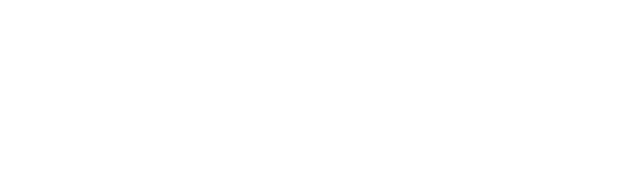
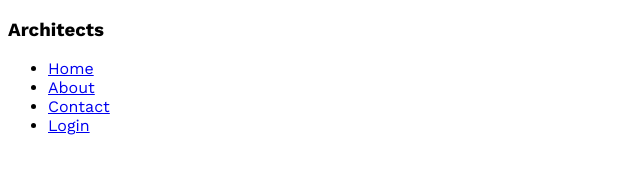
Before and after one commit to adnanalemran/architects-website, a plain HTML site: page images/index.html in a window 1280 px wide. Shown: the whole page, without its empty margins (0-640 px from the left). Drawn offline with nearby package versions, Linux system fonts and the light colour scheme.

Commit message:
add cs fole

```diff
--- /dev/null
+++ b/images/css/Architects.css
@@ -0,0 +1,4 @@
+  @import url('https://fonts.googleapis.com/css2?family=Work+Sans:wght@400;500;600;700;800&display=swap');
+*{
+    font-family: 'Work Sans', sans-serif;
+}
--- a/images/index.html
+++ b/images/index.html
@@ -4,9 +4,19 @@
     <meta charset="UTF-8">
     <meta name="viewport" content="width=device-width, initial-scale=1.0">
     <title>Architects || website</title>
-    <link rel="stylesheet" href="css/style.css">
+    <link rel="stylesheet" href="css/architects.css">
 </head>
 <body>
-
+    <header>
+        <nav>
+            <h3>Architects</h3>
+            <ul>
+                <li><a href="#">Home</a></li>
+                <li><a href="#">About</a></li>
+                <li><a href="#">Contact</a></li>
+                <li><a href="#">Login</a></li>
+            </ul>
+        </nav>
+    </header>
 </body>
 </html>
```
Also changed, not shown: images/css/style.css (deleted).
